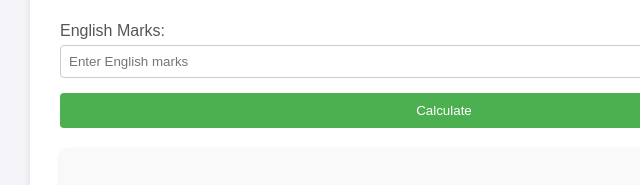
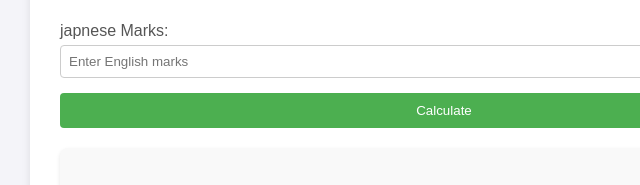
Before and after one commit to DINESH480/Student-marks-Dashboard, a plain HTML site: page index.html in a window 1280 px wide. Shown: the part 381-566 px from the top of the page, 196-836 px from the left. Drawn offline with Linux system fonts and the light colour scheme.

Commit message:
initial commit

```diff
--- a/index.html
+++ b/index.html
@@ -20,7 +20,7 @@
       <label for="science">Science Marks:</label>
       <input type="number" id="science" placeholder="Enter Science marks">
 
-      <label for="english">English Marks:</label>
+      <label for="english">japnese Marks:</label>
       <input type="number" id="english" placeholder="Enter English marks">
 
       <button onclick="calculateMarks()">Calculate</button>
```
